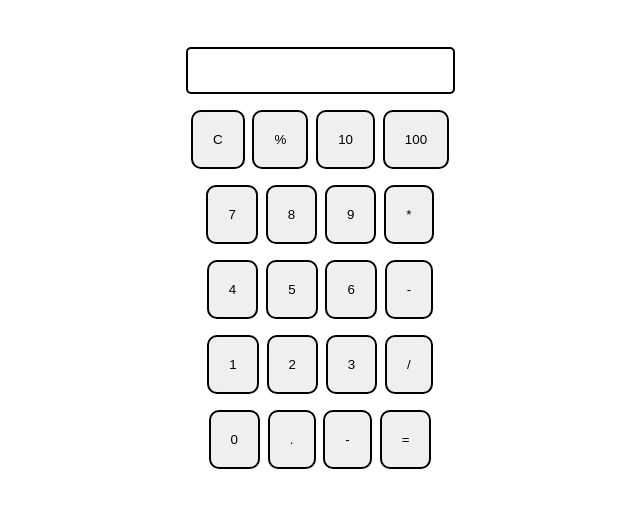
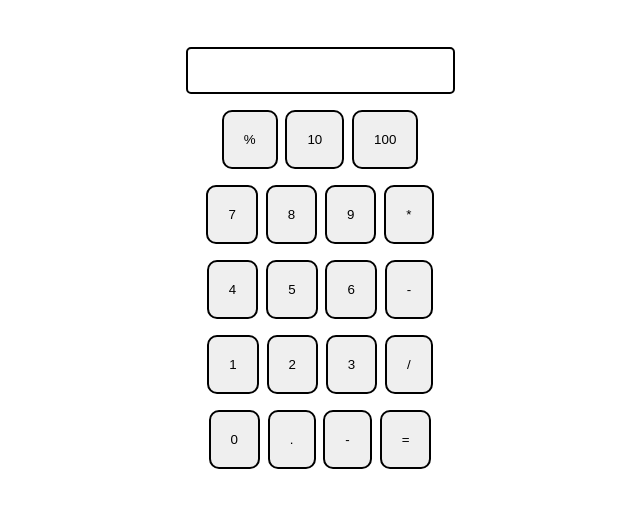
Before and after one commit to Ansh2909/calculator.github.io, a plain HTML site: page index.html in a window 1280 px wide. Shown: the part 62-570 px from the top of the page, without its empty margins (328-968 px from the left). Drawn offline with Linux system fonts and the light colour scheme.

Commit message:
Update index.html

```diff
--- a/index.html
+++ b/index.html
@@ -15,7 +15,7 @@
             <input type="text" class="inp">
         </div>
         <div class="row">
-            <button class="button">C</button>
+            <!-- <button class="button">C</button> -->
             <button class="button">%</button>
             <button class="button">10</button>
             <button class="button">100</button>
```
